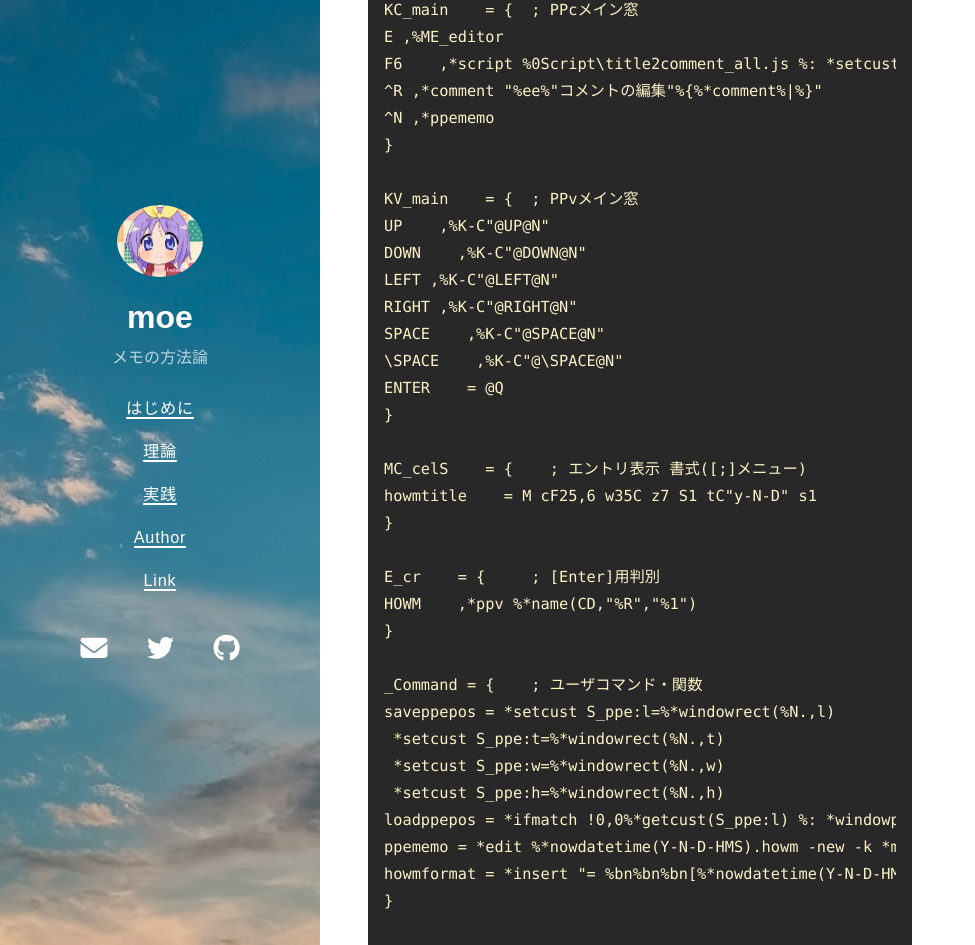
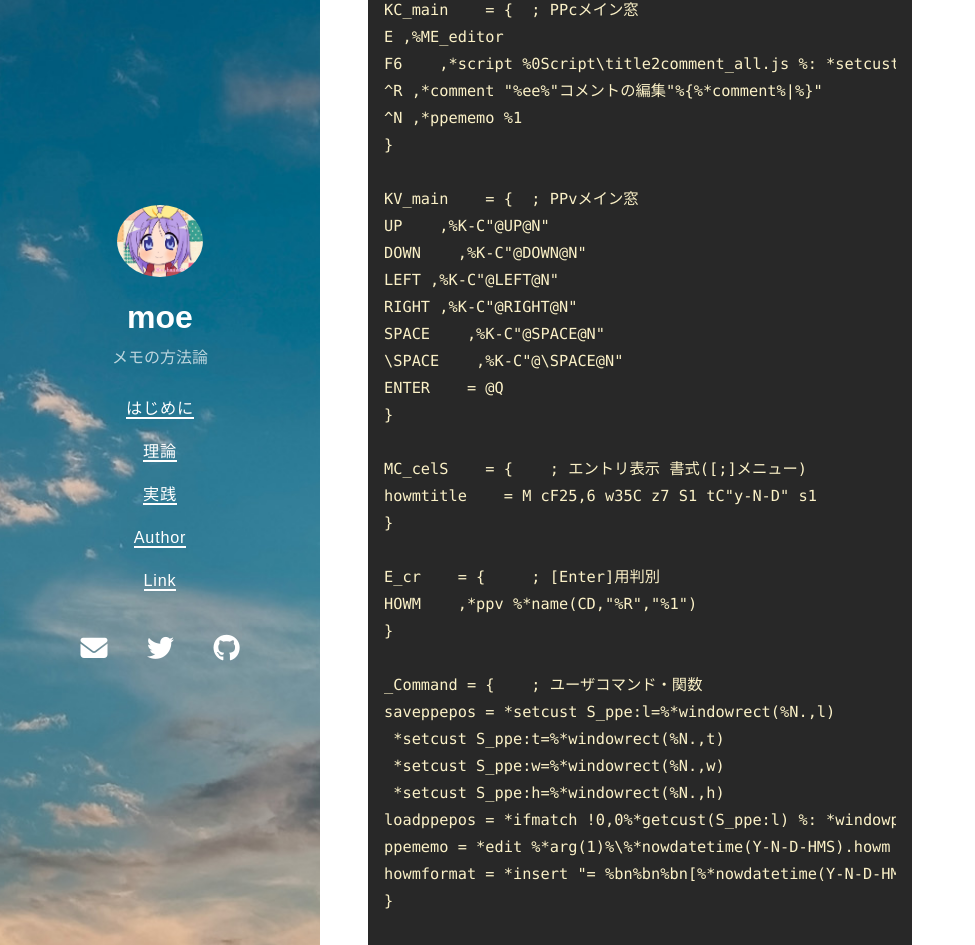
Before and after one commit to tukasa/moe, a Jekyll site: the page built from my_collections/_practice/b1.md, in a window 1280 px wide and 1400 px high, scrolled down 2804 px. Shown: the part 259-1204 px from the top of the window, without its empty margins (0-975 px from the left). Built offline with Jekyll 4.4.1, drawn with Linux system fonts in a browser that asks for light colours; nearby versions of some CDN libraries; some of the changed text lies outside the part shown.

Commit message:
任意の場所からTempにメモを作成できるように

```diff
--- a/my_collections/_practice/b1.md
+++ b/my_collections/_practice/b1.md
@@ -83,7 +83,7 @@ KC_main    = {	; PPcメイン窓
 E ,%ME_editor
 F6    ,*script %0Script\title2comment_all.js %: *setcust XC_cwrt= 2
 ^R ,*comment "%ee%"コメントの編集"%{%*comment%|%}"
-^N ,*ppememo
+^N ,*ppememo %1
 }
 
 KV_main    = {	; PPvメイン窓
@@ -110,7 +110,7 @@ saveppepos = *setcust S_ppe:l=%*windowrect(%N.,l)
  *setcust S_ppe:w=%*windowrect(%N.,w)
  *setcust S_ppe:h=%*windowrect(%N.,h)
 loadppepos = *ifmatch !0,0%*getcust(S_ppe:l) %: *windowposition %N.,%*getcust(S_ppe:l),%*getcust(S_ppe:t),%*getcust(S_ppe:w),%*getcust(S_ppe:h)
-ppememo = *edit %*nowdatetime(Y-N-D-HMS).howm -new -k *mapkey use,K_ppememo %%: *howmformat %%: *editmode -modify:clear %%: *editmode -modify:silent %%: *loadppepos
+ppememo = *edit %*arg(1)%\%*nowdatetime(Y-N-D-HMS).howm -new -k *mapkey use,K_ppememo %%: *howmformat %%: *editmode -modify:clear %%: *editmode -modify:silent %%: *loadppepos
 howmformat = *insert "= %bn%bn%bn[%*nowdatetime(Y-N-D-HMS)]" %: *cursor -3,2,0
 }
 
```
Also changed, not shown: other parts of my_collections/_practice/b1.md (+1 -1 lines), my_collections/_practice/d5.md (added, +26 -0 lines).
